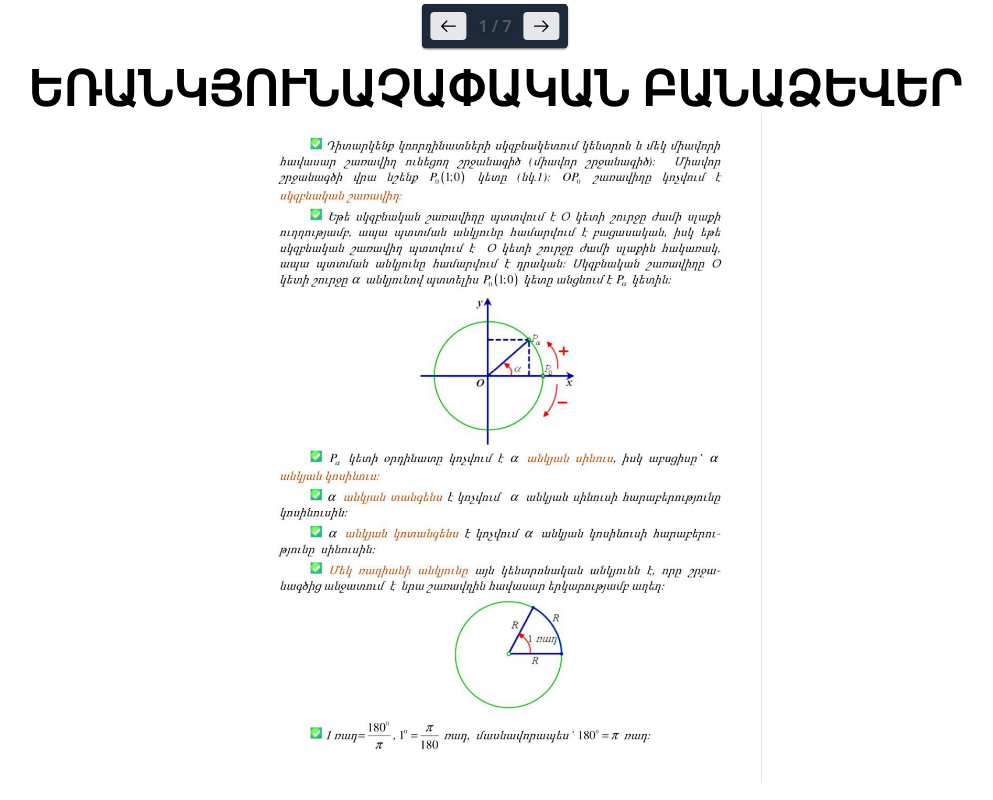
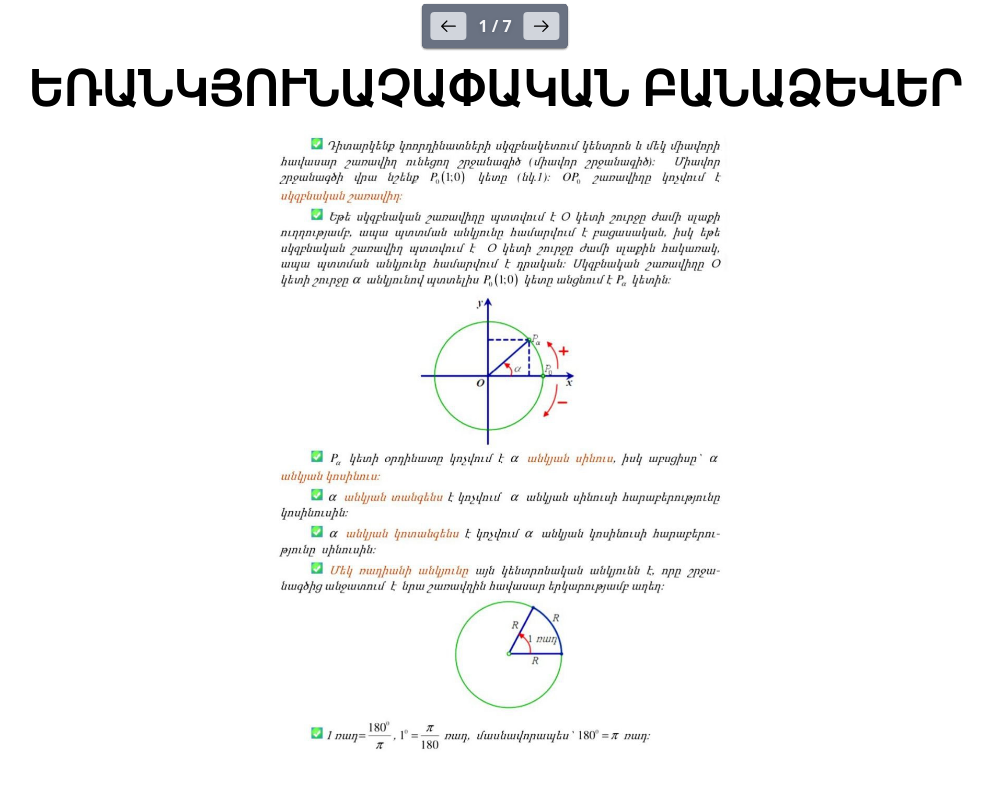
Before and after one commit to KoryunNersisyan468/bearing-forms, a React (Vite) app: page / in a window 1280 px wide. Shown: the whole page, without its empty margins (145-1138 px from the left). Built offline with nearby package versions, Linux system fonts and the light colour scheme.

Commit message:
first commit

```diff
--- a/src/App.jsx
+++ b/src/App.jsx
@@ -78,21 +78,21 @@ function App() {
               ԵՌԱՆԿՅՈՒՆԱՉԱՓԱԿԱՆ ԲԱՆԱՁԵՎԵՐ
             </h1>
           )}
-          <div className="fixed top-1 left-1/2 transform -translate-x-1/2 bg-gray-800 bg-opacity-80 p-2 rounded shadow flex gap-3 items-center z-20">
+          <div className="fixed top-1 left-1/2 transform -translate-x-1/2 bg-gray-500 text-black bg-opacity-80 p-2 rounded shadow flex gap-3 items-center z-20">
             <button
               onClick={() => scrollToPage(page - 1)}
-              className="px-2 py-1 text-base md:text-xl sm:text-lg font-bold bg-gray-200 rounded hover:bg-gray-300"
+              className="px-2 py-1 text-base md:text-xl sm:text-lg font-bold bg-gray-300 rounded hover:bg-gray-400"
             >
               <GoArrowLeft />
             </button>
 
-            <span className="text-gray-600 drop-shadow-sm font-bold">
+            <span className="text-gray-100 drop-shadow-sm font-bold">
               {page} / {images.length}
             </span>
 
             <button
               onClick={() => scrollToPage(page + 1)}
-              className="px-2 py-1 text-base md:text-xl sm:text-lg font-bold bg-gray-200 rounded hover:bg-gray-300"
+              className="px-2 py-1 text-base md:text-xl sm:text-lg font-bold bg-gray-300 rounded hover:bg-gray-400"
             >
               <GoArrowRight />
             </button>
```
Also changed, not shown: src/assets/nkar_1.jpg, src/assets/nkar_2.jpg.
